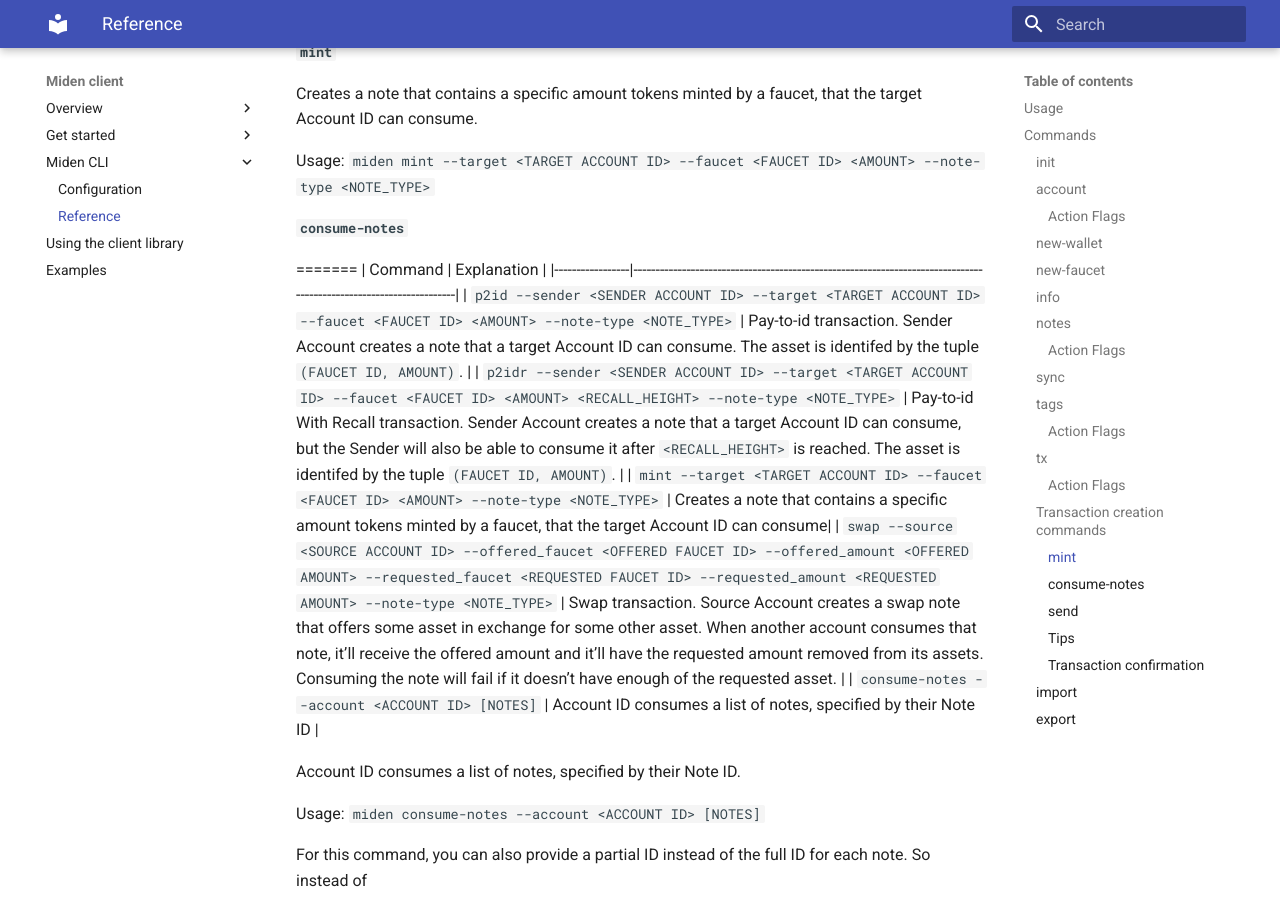
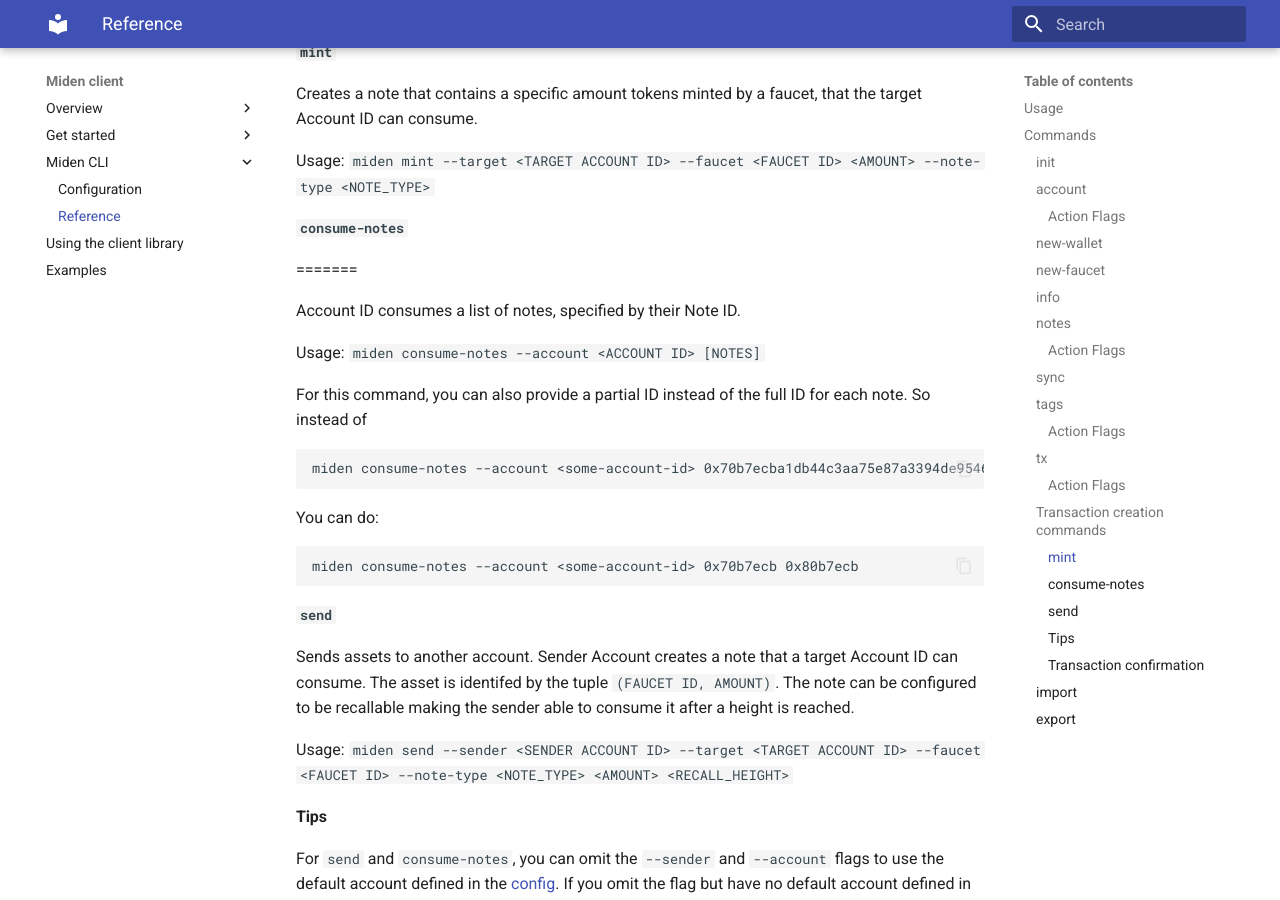
Before and after one commit to 0xPolygonMiden/miden-client, an MkDocs documentation site: the page built from docs/cli-reference.md, in a window 1280 px wide and 900 px high, scrolled down 4040 px. Built offline with MkDocs 1.6.1 and Material for MkDocs 9.7.7, drawn with Linux system fonts in a browser that asks for light colours.

Commit message:
Fix merge

```diff
--- a/docs/cli-reference.md
+++ b/docs/cli-reference.md
@@ -169,13 +169,6 @@ Usage: `miden mint --target <TARGET ACCOUNT ID> --faucet <FAUCET ID> <AMOUNT> --
 
 #### `consume-notes`
 =======
-| Command         | Explanation                                                                                                       |
-|-----------------|-------------------------------------------------------------------------------------------------------------------|
-| `p2id --sender <SENDER ACCOUNT ID> --target <TARGET ACCOUNT ID> --faucet <FAUCET ID> <AMOUNT> --note-type <NOTE_TYPE>`            | Pay-to-id transaction. Sender Account creates a note that a target Account ID can consume. The asset is identifed by the tuple `(FAUCET ID, AMOUNT)`. |
-| `p2idr --sender <SENDER ACCOUNT ID> --target <TARGET ACCOUNT ID> --faucet <FAUCET ID> <AMOUNT> <RECALL_HEIGHT> --note-type <NOTE_TYPE>`            | Pay-to-id With Recall transaction. Sender Account creates a note that a target Account ID can consume, but the Sender will also be able to consume it after `<RECALL_HEIGHT>` is reached. The asset is identifed by the tuple `(FAUCET ID, AMOUNT)`. |
-| `mint --target <TARGET ACCOUNT ID> --faucet <FAUCET ID> <AMOUNT> --note-type <NOTE_TYPE>`           | Creates a note that contains a specific amount tokens minted by a faucet, that the target Account ID can consume|
-| `swap --source <SOURCE ACCOUNT ID> --offered_faucet <OFFERED FAUCET ID> --offered_amount <OFFERED AMOUNT> --requested_faucet <REQUESTED FAUCET ID> --requested_amount <REQUESTED AMOUNT> --note-type <NOTE_TYPE>`           | Swap transaction. Source Account creates a swap note that offers some asset in exchange for some other asset. When another account consumes that note, it'll receive the offered amount and it'll have the requested amount removed from its assets. Consuming the note will fail if it doesn't have enough of the requested asset. |
-| `consume-notes  --account <ACCOUNT ID> [NOTES]`  | Account ID consumes a list of notes, specified by their Note ID |
 
 Account ID consumes a list of notes, specified by their Note ID.
 
```
